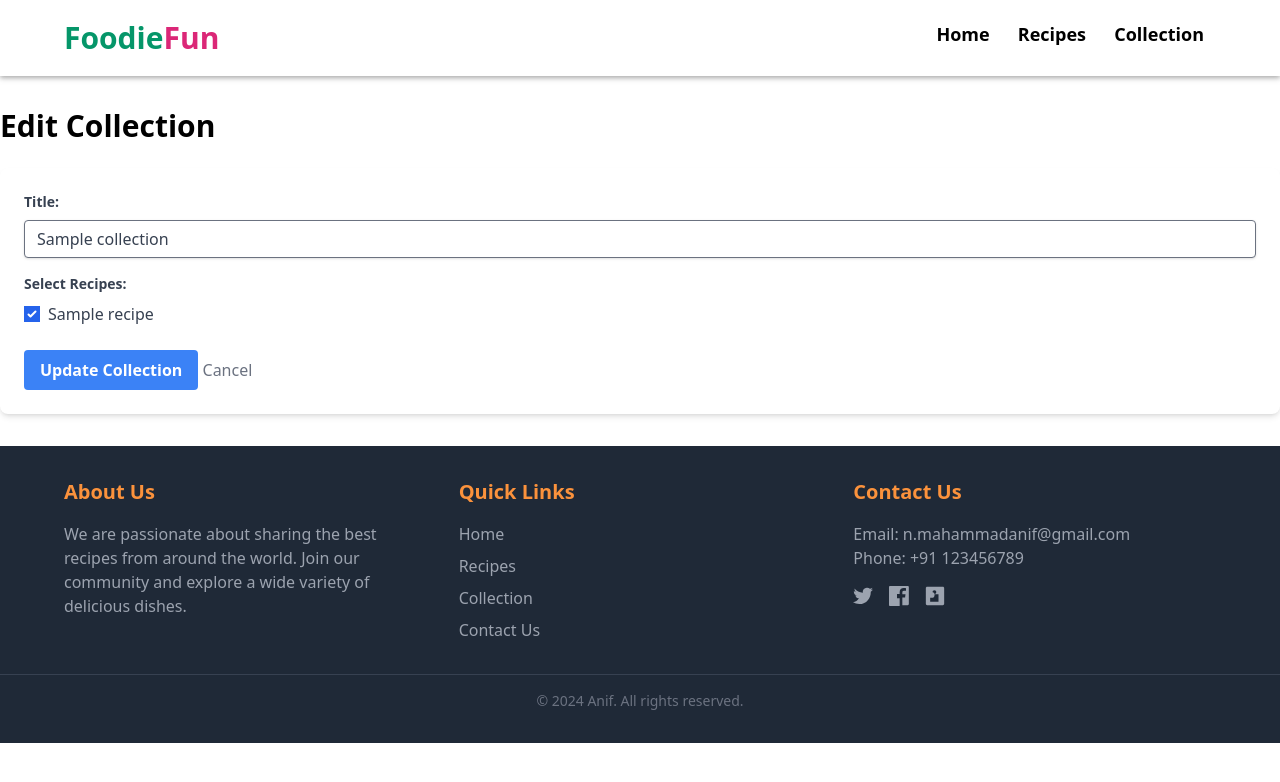
After one commit to Anif7/Recipe_App, a Django app: page /collection/1/edit/ in a window 1280 px wide. The commit adds this page. Shown: the top 782 px of the page. Run offline with Django 5.2, Linux system fonts and the light colour scheme; a user stored in the database is signed in; tables that the repository leaves empty hold one stand-in row (values such as "Sample post"); some libraries are stand-ins or nearby versions.

Commit message:
Add templates for create, edit, delete

```diff
--- /dev/null
+++ b/recipes/templates/collection/collection_form.html
@@ -0,0 +1,30 @@
+{% extends 'base.html' %}
+{% block content %}
+<div class="container mx-auto py-8">
+    <h1 class="text-3xl font-bold mb-6">{% if collection %}Edit Collection{% else %}Create New Collection{% endif %}
+    </h1>
+    <form method="post" class="bg-white rounded-lg shadow-md p-6">
+        {% csrf_token %}
+        <div class="mb-4">
+            <label for="id_title" class="block text-gray-700 text-sm font-bold mb-2">Title:</label>
+            <input type="text" name="title" id="id_title" value="{{ collection.title|default:'' }}"
+                class="shadow appearance-none border rounded w-full py-2 px-3 text-gray-700 leading-tight focus:outline-none focus:shadow-outline"
+                required>
+        </div>
+        <div class="mb-4">
+            <p class="block text-gray-700 text-sm font-bold mb-2">Select Recipes:</p>
+            {% for recipe in form.recipes.field.queryset %}
+            <div class="flex items-center mb-2">
+                <input type="checkbox" name="recipes" id="recipe_{{ recipe.id }}" value="{{ recipe.id }}" class="mr-2"
+                    {% if recipe in collection.recipes.all %} checked {% endif %}>
+                <label for="recipe_{{ recipe.id }}" class="text-gray-700">{{ recipe.title }}</label>
+            </div>
+            {% endfor %}
+        </div>
+        <button type="submit" class="bg-blue-500 hover:bg-blue-700 text-white font-bold py-2 px-4 rounded">
+            {% if collection %}Update Collection{% else %}Create Collection{% endif %}
+        </button>
+        <a href="{% url 'recipe:collection_list' %}" class="inline-block mt-4 text-gray-500">Cancel</a>
+    </form>
+</div>
+{% endblock content %}
--- a/recipes/templates/collection/collections_list.html
+++ b/recipes/templates/collection/collections_list.html
@@ -2,6 +2,11 @@
 {% block content %}
 <div class="container mx-auto py-8 px-32">
     <h1 class="text-4xl font-bold mb-6">Collections</h1>
+    <div class="flex justify-end">
+        <a href="{% url 'recipe:collection_create' %}"
+            class="btn bg-emerald-900 text-white rounded-full px-6 py-3 text-xl font-bold">Create
+            Collection</a>
+    </div>
     <div class="grid grid-cols-1 md:grid-cols-2 lg:grid-cols-3 gap-6">
         {% for collection in collections %}
         <div class="bg-white rounded-lg shadow-md p-4">
--- a/recipes/urls.py
+++ b/recipes/urls.py
@@ -9,4 +9,7 @@ urlpatterns=[
     path('recipe/<int:pk>/',views.RecipeDetailView.as_view(), name='recipe_detail'),
     path('collections/',views.CollectionListView.as_view(),name='collection_list'),
     path('collection/<int:pk>/',views.CollectionDetailView.as_view(),name='collection_detail'),
+    path('collection/create/',views.CollectionCreateView.as_view(),name='collection_create'),
+    path('collection/<int:pk>/edit/',views.CollectionUpdateView.as_view(),name='collection_edit'),
+    path('collection/<int:pk>/delete/',views.CollectionDeleteView.as_view(),name='collection_delete')
 ]
```
Also changed, not shown: recipes/templates/collection/collection_confirm_delete.html (added, +14 -0 lines), recipes/templates/collection/collection_detail.html (+8 -0 lines).
